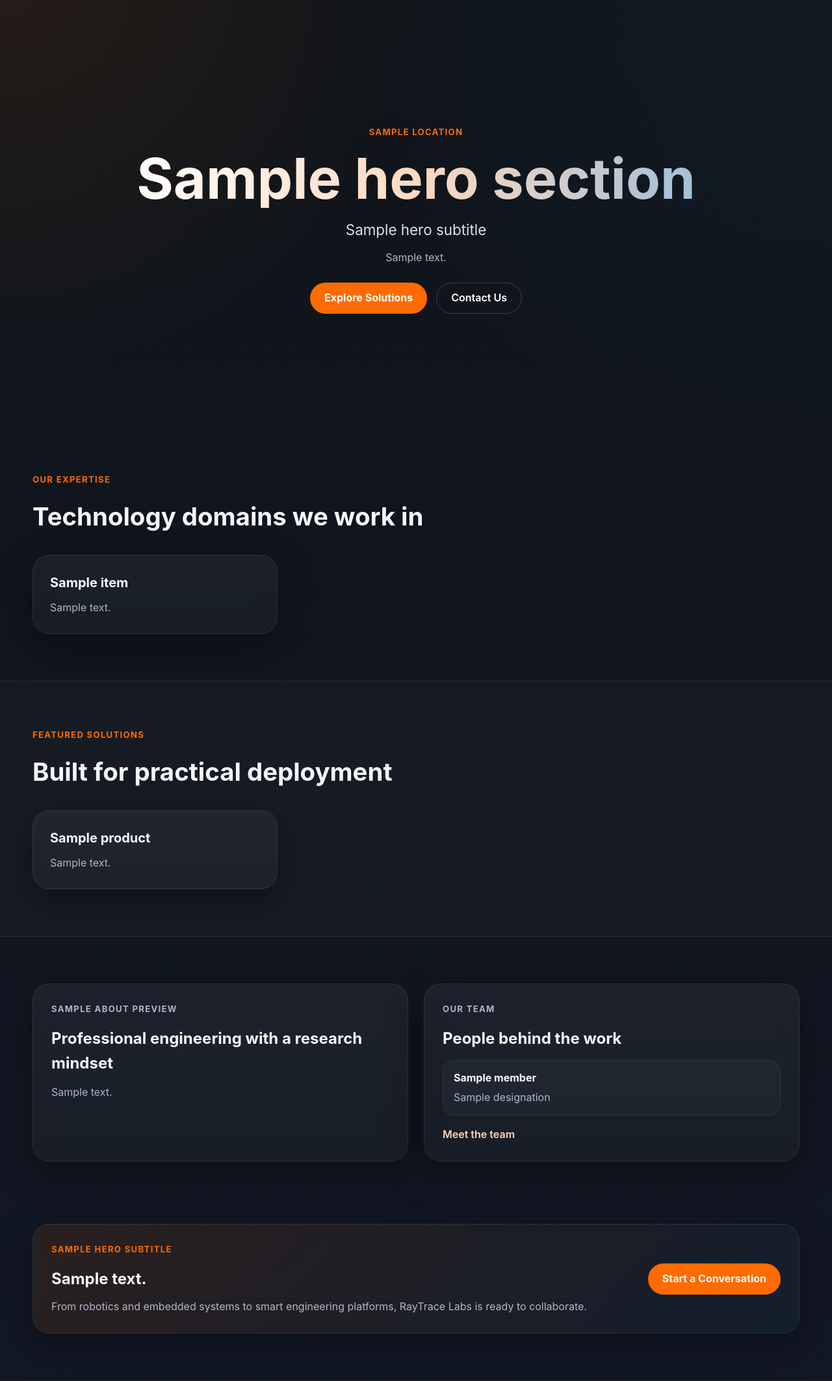
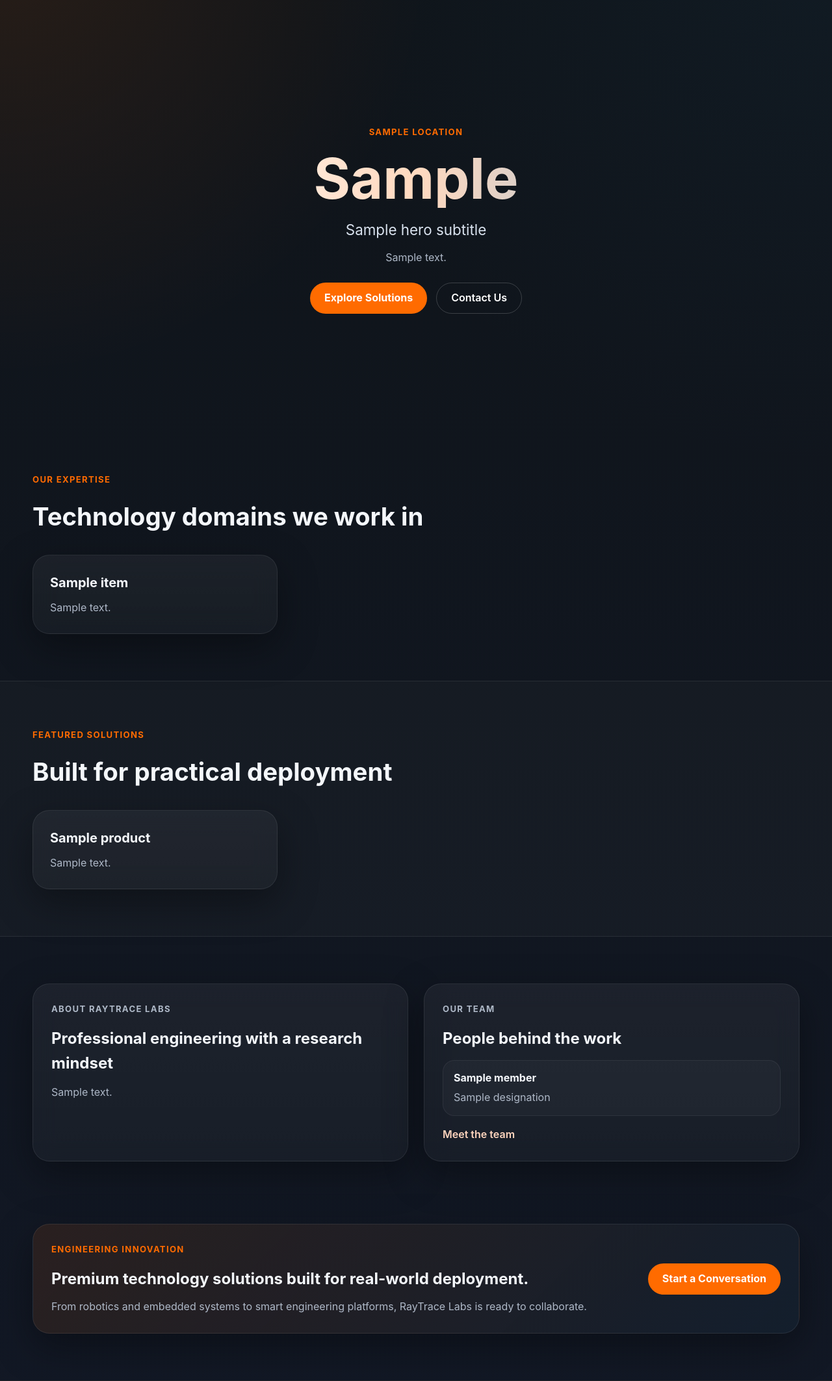
Before and after one commit to Reshad-UTM/raytrace-labs-website, a Python web app: template templates/index.html in a window 1280 px wide. Shown: the part 83-2209 px from the top of the page at 65% size. Run offline with Jinja, Linux system fonts and the light colour scheme; the template is opened without the code that fills it: most values are stand-ins (such as "Sample title", 1, 10 or a date in 2020).

Commit message:
Fix homepage template for string-based content

```diff
--- a/templates/index.html
+++ b/templates/index.html
@@ -5,9 +5,9 @@
 <section class="hero-premium">
     <div class="container hero-center">
         <p class="eyebrow">{{ company_info.location }}</p>
-        <h1 class="glow-text">{{ hero_section.title }}</h1>
-        <p class="hero-sub">{{ hero_subtitle.title }}</p>
-        <p class="hero-description">{{ hero_section.content }}</p>
+        <h1 class="glow-text">{{ hero_section }}</h1>
+        <p class="hero-sub">{{ hero_subtitle }}</p>
+        <p class="hero-description">{{ about_preview }}</p>
 
         <div class="hero-buttons">
             <a href="/products" class="btn-primary">Explore Solutions</a>
@@ -62,9 +62,9 @@
 <section class="cards-section">
     <div class="container split-grid">
         <div class="glass-panel">
-            <p class="eyebrow">{{ about_preview.title }}</p>
+            <p class="eyebrow">About RayTrace Labs</p>
             <h2>Professional engineering with a research mindset</h2>
-            <p>{{ about_preview.content }}</p>
+            <p>{{ about_preview }}</p>
         </div>
 
         <div class="glass-panel">
@@ -90,8 +90,8 @@
 <section class="cta-section">
     <div class="container cta-box">
         <div>
-            <p class="eyebrow">{{ hero_subtitle.title }}</p>
-            <h2>{{ hero_subtitle.content }}</h2>
+            <p class="eyebrow">Engineering Innovation</p>
+            <h2>Premium technology solutions built for real-world deployment.</h2>
             <p>From robotics and embedded systems to smart engineering platforms, RayTrace Labs is ready to collaborate.</p>
         </div>
         <a href="/contact" class="btn-primary">Start a Conversation</a>
```
